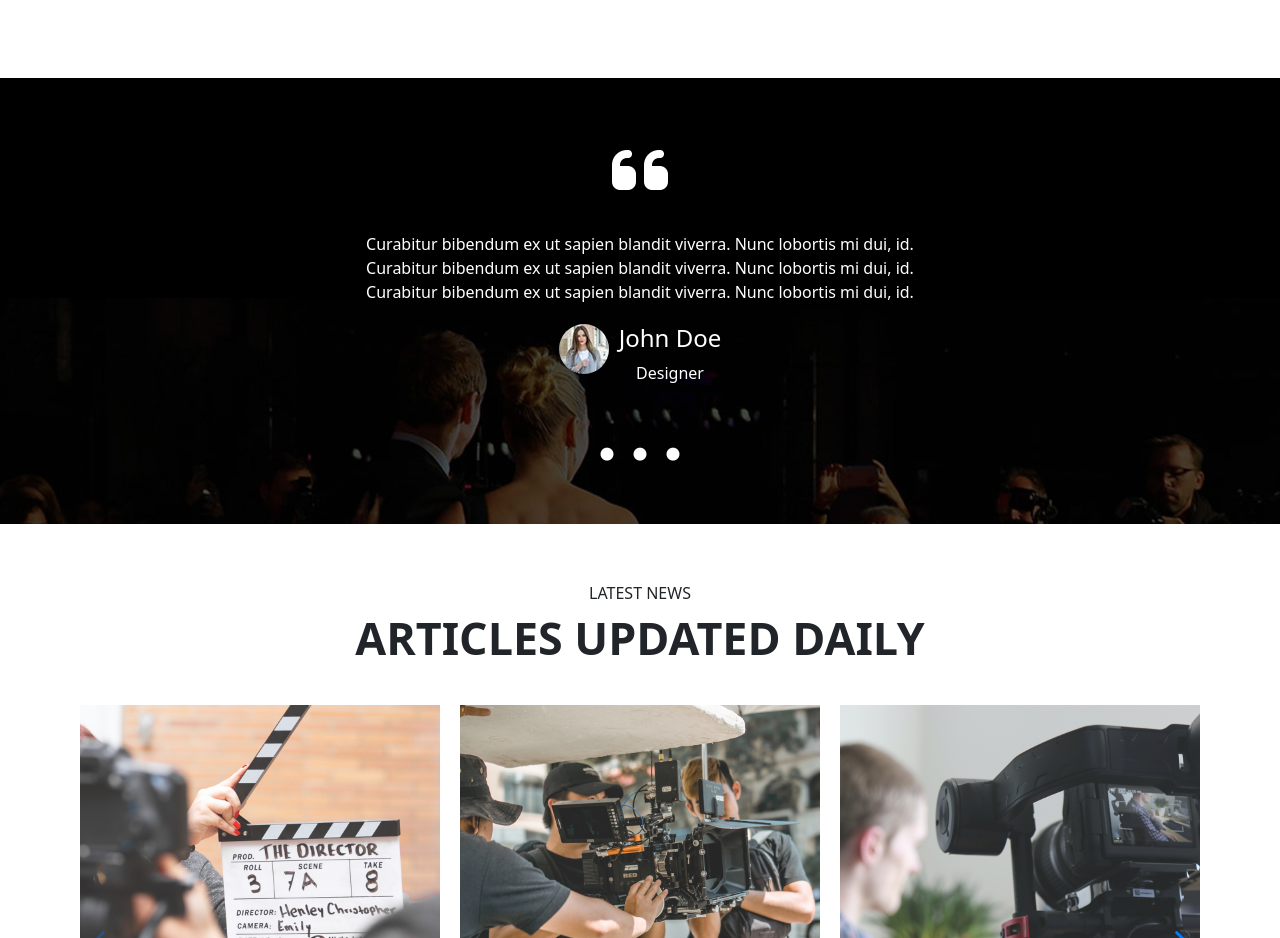
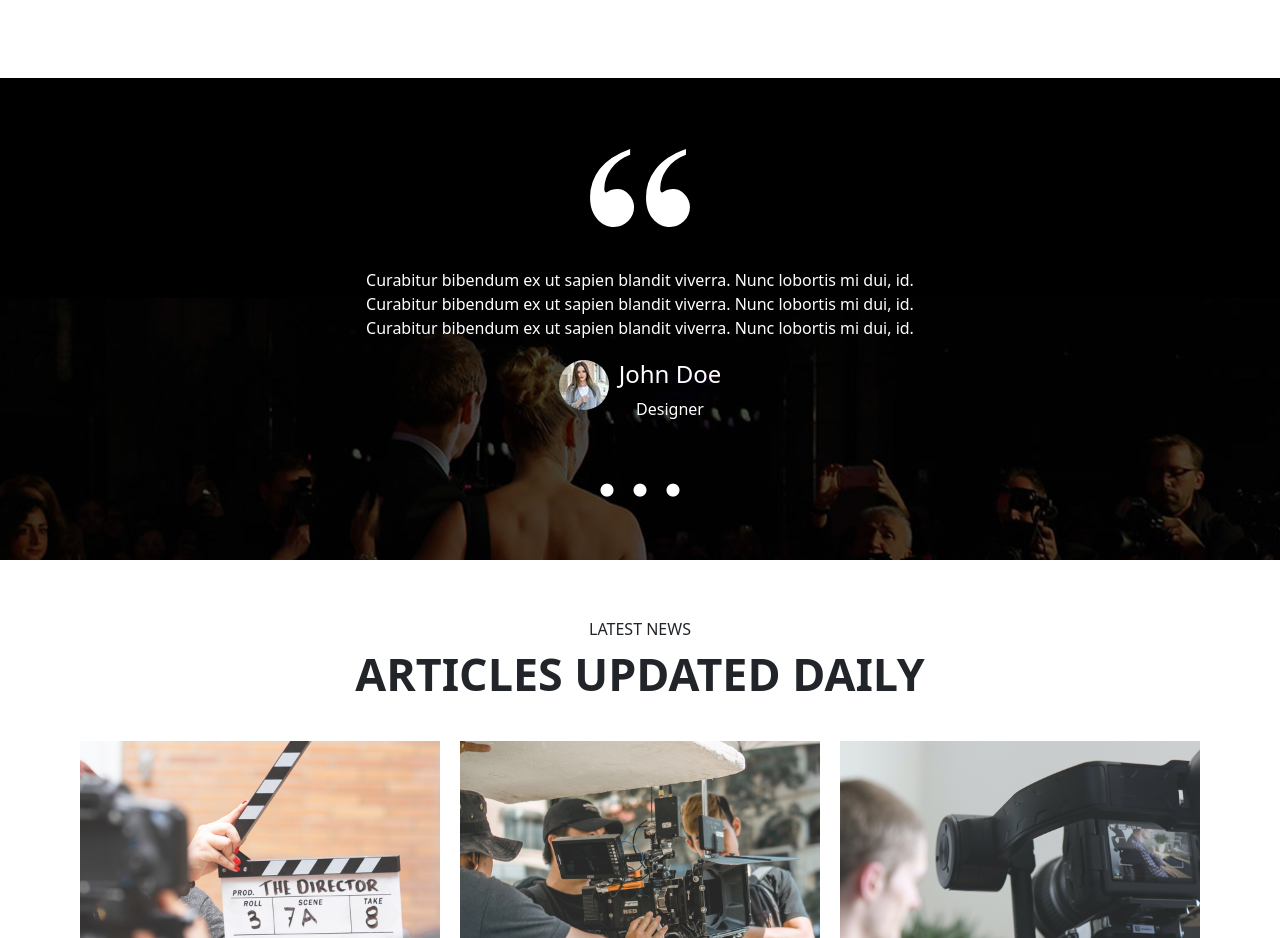
Before and after one commit to JordanRomagnoli/proj-html-vuejs, a Vue app: page / in a window 1280 px wide. Shown: the part 4300-5238 px from the top of the page. Built offline with nearby package versions, Linux system fonts and the light colour scheme.

Commit message:
- Backup push

```diff
--- a/src/components/CardCarousell.vue
+++ b/src/components/CardCarousell.vue
@@ -158,7 +158,7 @@
                 object-position: center;
                 transition: all .3s ease-in-out;
                 &:hover{
-                    transform: scale(1.2);
+                    transform: scale(1.1);
                 }
             }
         }
--- /dev/null
+++ b/src/components/IconCarousell.vue
@@ -0,0 +1,46 @@
+<script>
+
+    import { Swiper, SwiperSlide } from 'swiper/vue';
+    import 'swiper/css';
+    import 'swiper/css/pagination';
+
+
+    import { Pagination } from 'swiper/modules';
+
+    export default {
+        data() {
+            return {
+                iconsList:[
+                    {
+                        src: '',
+                    },
+                ]
+            }
+        },
+        methods:{
+            getImagePath: function (imgPath) {
+            return new URL(imgPath, import.meta.url).href;
+            },
+        },
+        components: {
+            Swiper,
+            SwiperSlide,
+        },
+        setup() {
+        return {
+            modules: [Pagination],
+        };
+        },
+    }
+</script>
+
+<template>
+
+
+</template>
+
+<style lang="scss" scoped>
+    @use '../assets/scss/partials/variables' as *;
+
+
+</style>
--- a/src/components/Quotes.vue
+++ b/src/components/Quotes.vue
@@ -56,7 +56,7 @@ export default {
     <div class="background">
         <div class="container">
             <div class="icon-frame">
-                <i class="fa-solid fa-quote-left"></i>
+                <img src="../assets/img/image(20).svg" alt="">
             </div>
             <div class="slide">
                 <div class="quote">
@@ -109,12 +109,14 @@ export default {
     overflow: hidden;
     .icon-frame{
         margin: 0 auto;
-        width: 10%;
+        width: 100px;
+        height: 100px;
         text-align: center;
         margin-bottom: 30px;
-        i{
-            font-size: 4rem;
-            color: white;
+        img{
+            width: 100%;
+            height: 100%;
+            object-fit: contain;
         }
     }
     .slide{
--- a/src/pages/HomePage.vue
+++ b/src/pages/HomePage.vue
@@ -7,6 +7,7 @@
     import SingleTeam from '../components/SingleTeam.vue';
     import Quotes from '../components/Quotes.vue';
     import CardCarousell from '../components/CardCarousell.vue';
+    import IconCarousell from '../components/IconCarousell.vue';
 
     export default {
         data() {
@@ -78,6 +79,7 @@
             SingleTeam,
             Quotes,
             CardCarousell,
+            IconCarousell,
         },
         methods: {
 
@@ -180,6 +182,10 @@
 
     <section>
         <CardCarousell/>
+    </section>
+
+    <section>
+        <IconCarousell/>
     </section>
 
 </template>
```
Also changed, not shown: src/assets/img/image(20).svg (added).
